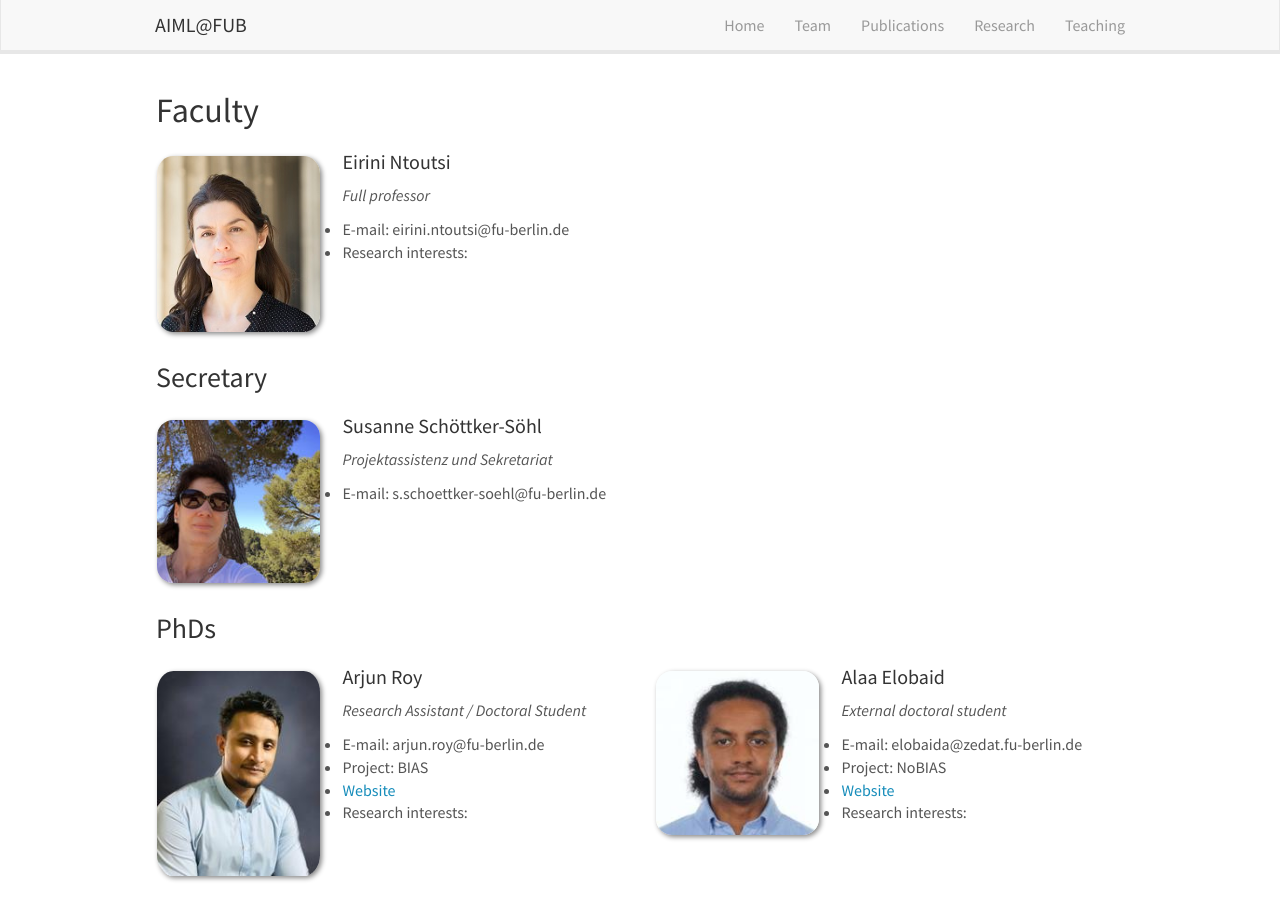
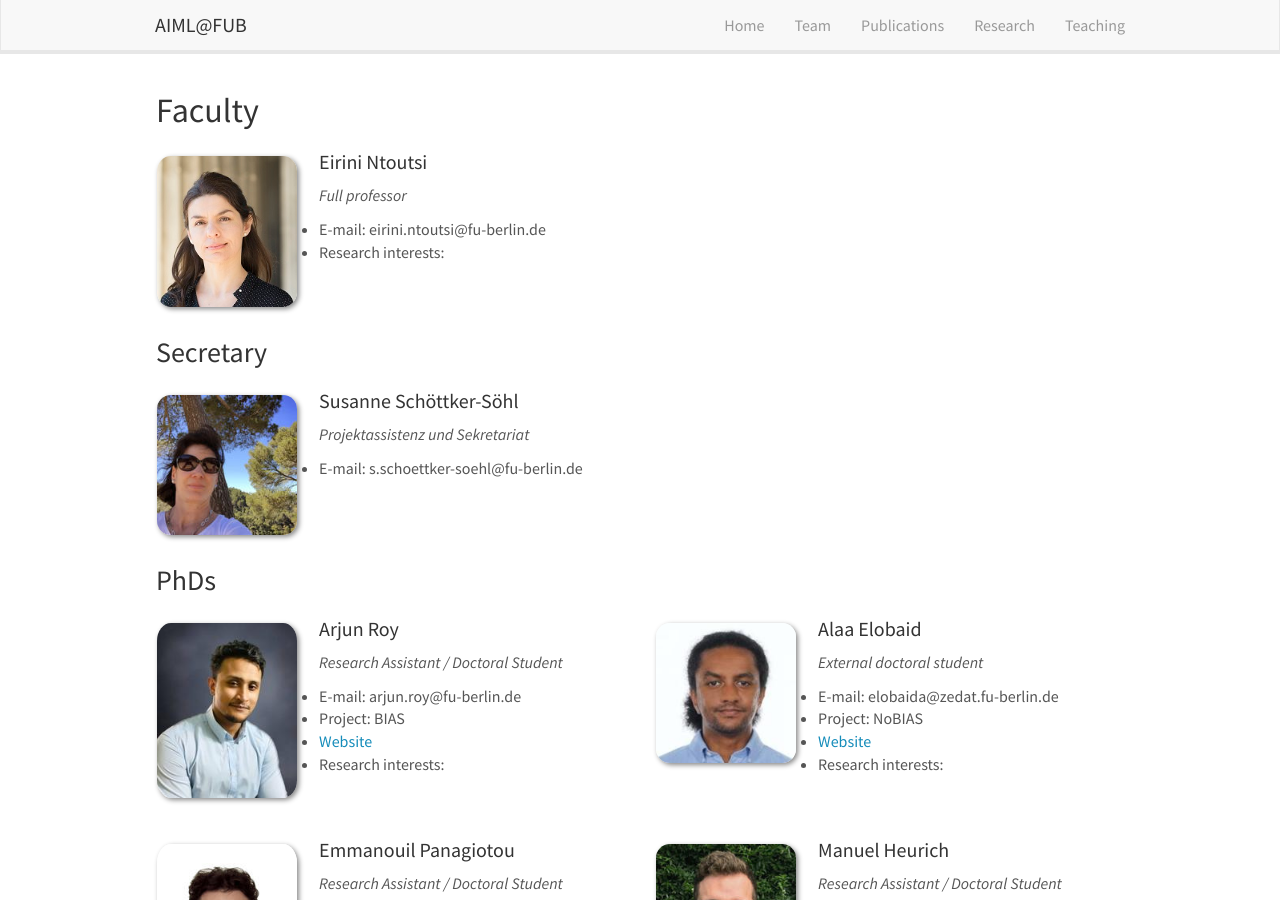
Before and after one commit to AIML-research/AIML-research.github.io, a Jekyll site: the page built from _pages/team.md, in a window 1280 px wide and 900 px high. Built offline with Jekyll 4.4.1, drawn with Linux system fonts in a browser that asks for light colours; nearby versions of some CDN libraries.

Commit message:
Update team.md

```diff
--- a/_pages/team.md
+++ b/_pages/team.md
@@ -18,7 +18,7 @@
 {% endif %}
 
 <div class="col-sm-6 clearfix">
-  <img src="{{ site.url }}{{ site.baseurl }}/images/teampic/{{ member.photo }}" class="img-responsive" width="35%" style="float: left" />
+  <img src="{{ site.url }}{{ site.baseurl }}/images/teampic/{{ member.photo }}" class="img-responsive" width="30%" style="float: left" />
   <h4>{{ member.name }}</h4>
   <i>{{ member.info }} </i> <br>
   - E-mail: {{ member.email }}
@@ -83,7 +83,7 @@
 {% endif %}
 
 <div class="col-sm-6 clearfix">
-  <img src="{{ site.url }}{{ site.baseurl }}/images/teampic/{{ member.photo }}" class="img-responsive" width="35%" style="float: left" />
+  <img src="{{ site.url }}{{ site.baseurl }}/images/teampic/{{ member.photo }}" class="img-responsive" width="30%" style="float: left" />
   <h4>{{ member.name }}</h4>
   <i>{{ member.info }} </i> <br>
   - E-mail: {{ member.email }}
@@ -147,7 +147,7 @@
 {% endif %}
 
 <div class="col-sm-6 clearfix">
-  <img src="{{ site.url }}{{ site.baseurl }}/images/teampic/{{ member.photo }}" class="img-responsive" width="35%" style="float: left" />
+  <img src="{{ site.url }}{{ site.baseurl }}/images/teampic/{{ member.photo }}" class="img-responsive" width="30%" style="float: left" />
   <h4>{{ member.name }}</h4>
   <i>{{ member.info }} </i>
   - E-mail: {{ member.email }}
```
